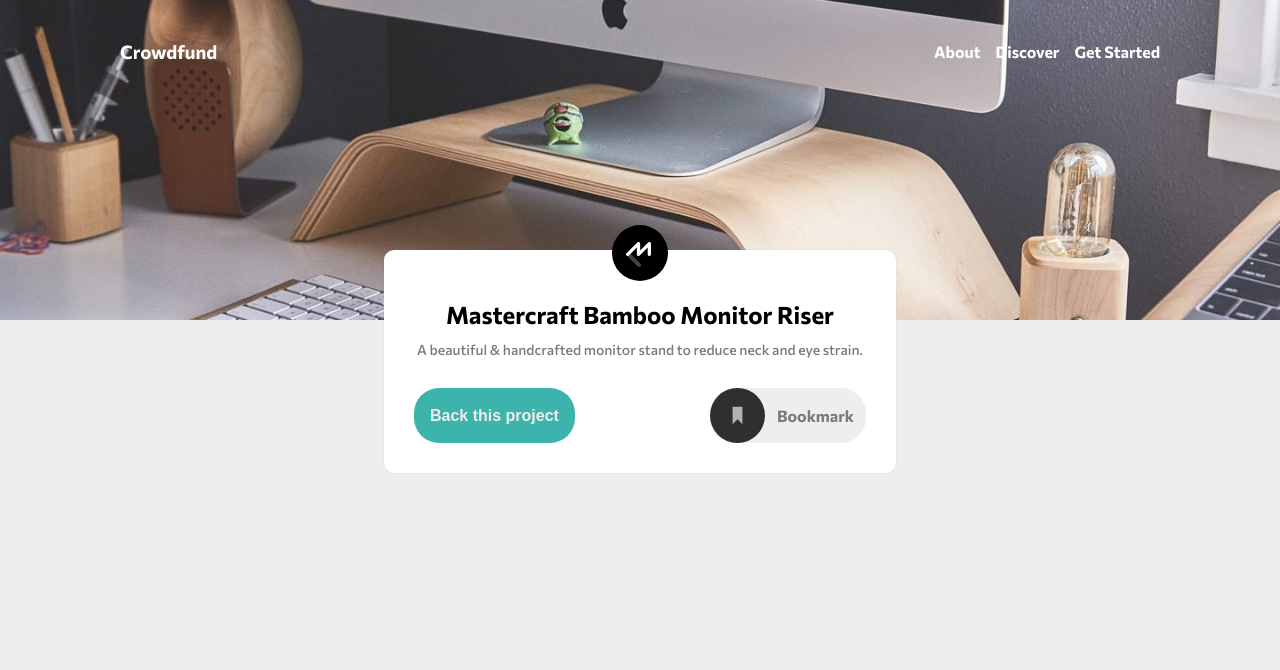
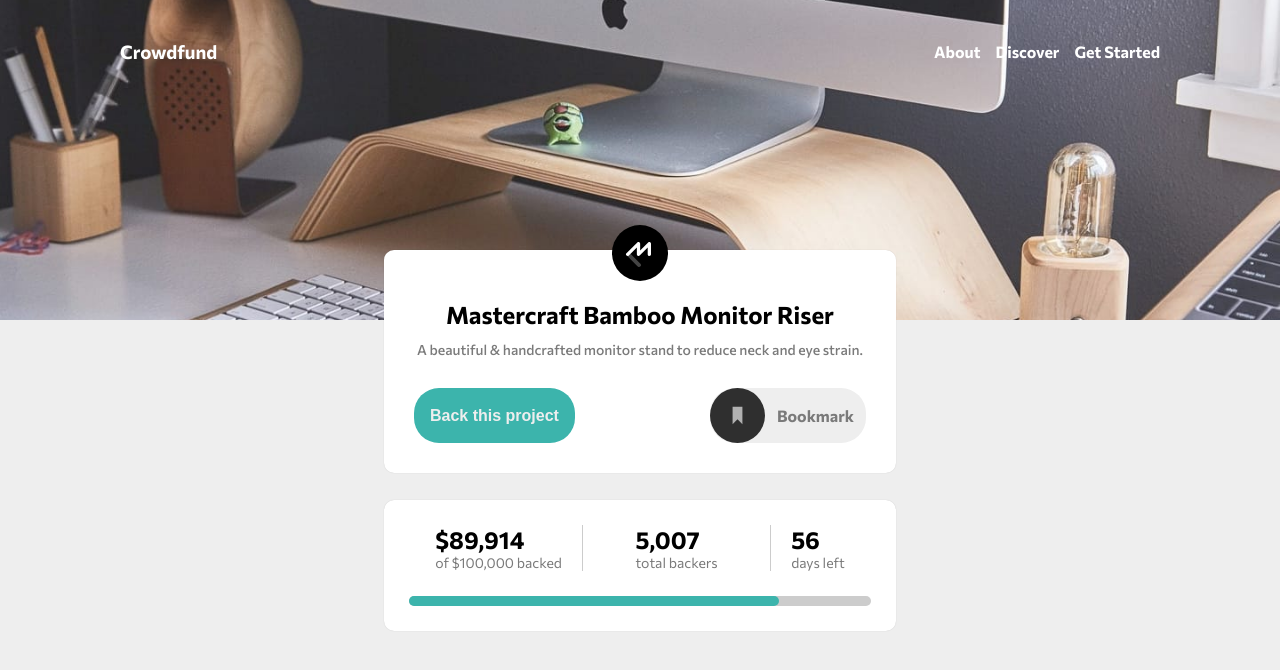
Before and after one commit to FelipePinha/Projeto-Crowdfund, a React (Vite) app: page / in a window 1280 px wide. Shown: the top 670 px of the page. Built offline with nearby package versions, Linux system fonts and the light colour scheme.

Commit message:
create info card and progress bar

```diff
--- a/src/App.jsx
+++ b/src/App.jsx
@@ -6,6 +6,8 @@ import { NavBar } from "./components/Nav/NavBar/NavBar"
 import { GlobalStyle } from "./styles/global"
 import { ProjectTitle } from "./components/UpperCard/ProjectTitle/ProjectTitle"
 import { Buttons } from "./components/UpperCard/TopCardButtons/Buttons/Buttons"
+import { InfoCard } from "./components/BacksData/InfoCard/InfoCard"
+import { InfoContainer } from "./components/BacksData/InfoContainer/InfoContainer"
 
 function App() {
 
@@ -15,6 +17,7 @@ function App() {
       <Banner>
         <NavBar />
       </Banner>
+
       <Container>
         <TopCard>
           <MastercraftLogo />
@@ -22,6 +25,11 @@ function App() {
           <Buttons />
         </TopCard>
       </Container>
+
+      <InfoCard>
+        <InfoContainer />
+      </InfoCard>
+
     </>
   )
 }
--- /dev/null
+++ b/src/components/BacksData/Info/Info.jsx
@@ -0,0 +1,10 @@
+import * as C from './Info.styles'
+
+export function Info({ title, subTitle }) {
+    return (
+        <C.Container>
+            <h1>{ title }</h1>
+            <h3>{subTitle}</h3>
+        </C.Container>
+    )
+}
--- /dev/null
+++ b/src/components/BacksData/Info/Info.styles.js
@@ -0,0 +1,9 @@
+import styled from "styled-components";
+
+export const Container = styled.div`
+    h3 {
+        font-weight: 400;
+        font-size: 14px;
+        color: #7a7a7a;
+    }
+`
--- /dev/null
+++ b/src/components/BacksData/InfoCard/InfoCard.jsx
@@ -0,0 +1,5 @@
+import * as C from './InfoCard.styles'
+
+export function InfoCard({ children }) {
+    return <C.CardStyles>{children}</C.CardStyles>
+}
--- /dev/null
+++ b/src/components/BacksData/InfoCard/InfoCard.styles.js
@@ -0,0 +1,20 @@
+import styled from "styled-components";
+
+export const CardStyles = styled.section`
+    width: 40%;
+    min-width: 340px;
+    background-color: #fff;
+    box-shadow: 0 0 1px rgba(0, 0, 0, .2);
+    border-radius: 10px;
+
+    display: flex;
+    flex-direction: column;
+    justify-content: center;
+    row-gap: 25px;
+    margin: 180px auto;
+    padding: 25px;
+
+    @media (max-width: 768px) {
+        margin: 290px auto;
+    }
+`
--- /dev/null
+++ b/src/components/BacksData/InfoContainer/InfoContainer.jsx
@@ -0,0 +1,17 @@
+import { Info } from "../Info/Info";
+import { ProgressionBar } from "../ProgressionBar/ProgressionBar";
+import * as C from './InfoContainer.styles'
+
+export function InfoContainer() {
+    return (
+        <>
+            <C.Container>
+                <Info title='$89,914' subTitle='of $100,000 backed'/>
+                <Info title='5,007' subTitle='total backers'/>
+                <Info title='56' subTitle='days left'/>
+            </C.Container>
+            <ProgressionBar />
+        </>
+
+    )
+}
--- /dev/null
+++ b/src/components/BacksData/InfoContainer/InfoContainer.styles.js
@@ -0,0 +1,16 @@
+import styled from "styled-components";
+
+export const Container = styled.div`
+    width: 100%;
+    display: flex;
+    justify-content: space-around;
+
+    div:nth-child(1) {
+        border-right: 1px solid #ccc;
+        padding-right: 20px;
+    }
+    div:nth-child(3) {
+        border-left: 1px solid #ccc;
+        padding-left: 20px;
+    }
+`
--- /dev/null
+++ b/src/components/BacksData/ProgressionBar/ProgressionBar.jsx
@@ -0,0 +1,9 @@
+import * as C from './ProgressionBar.styles'
+
+export function ProgressionBar() {
+    return (
+        <C.BarContainer>
+            <C.Bar></C.Bar>
+        </C.BarContainer>
+    )
+}
--- /dev/null
+++ b/src/components/BacksData/ProgressionBar/ProgressionBar.styles.js
@@ -0,0 +1,15 @@
+import styled from "styled-components";
+
+export const BarContainer = styled.div`
+    width: 100%;
+    height: 10px;
+    border-radius: 10px;
+    background-color: #ccc;
+`
+
+export const Bar = styled.div`
+    width: 80%;
+    height: 100%;
+    border-radius: 10px;
+    background-color: hsl(176, 50%, 47%);
+`
```
